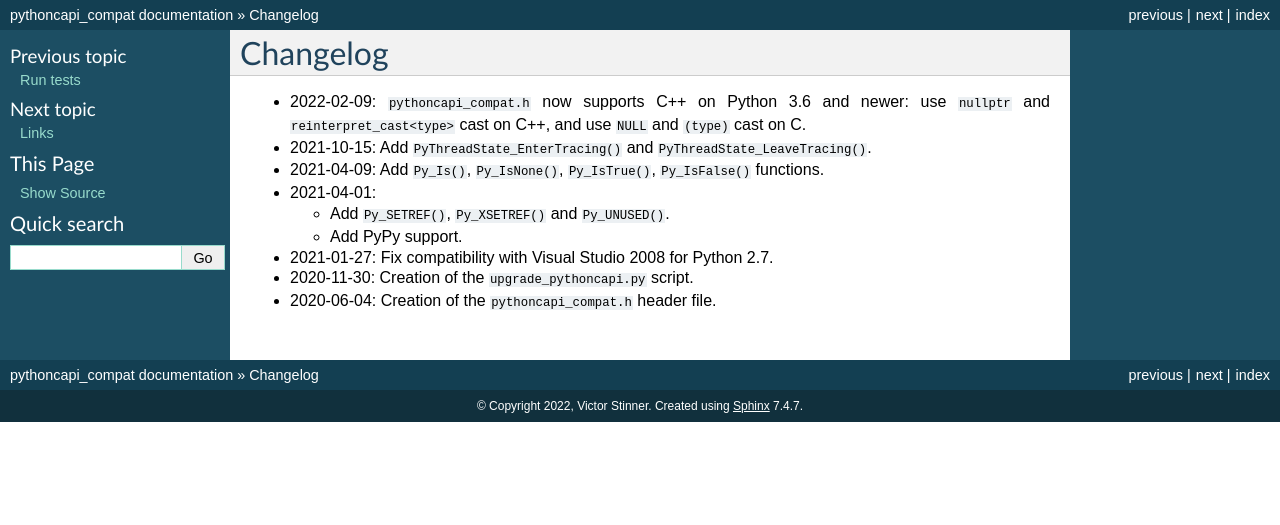
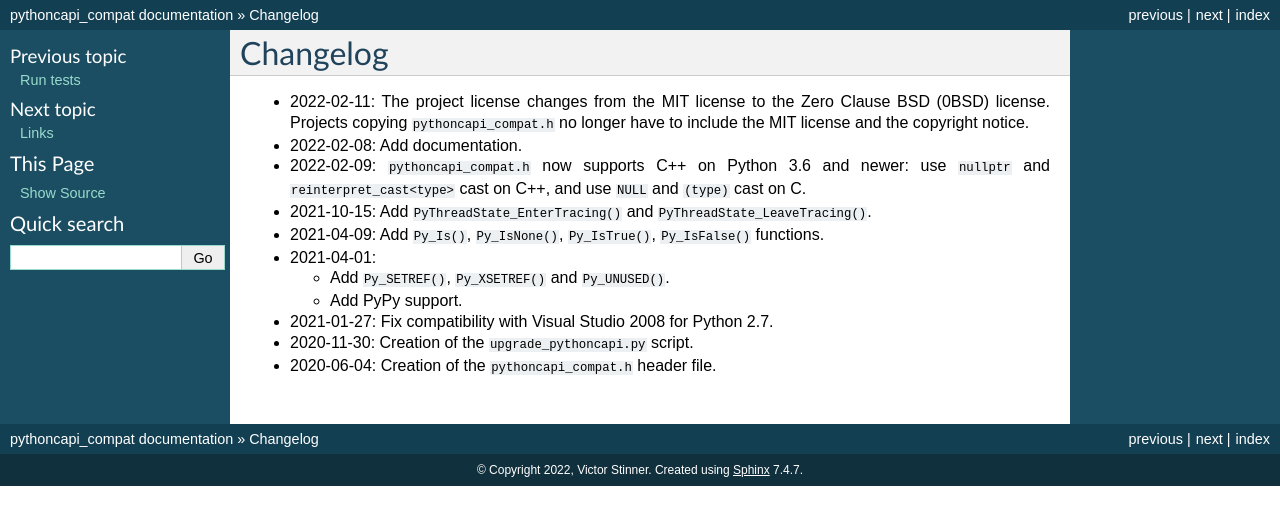
Before and after one commit to python/pythoncapi-compat, a Sphinx documentation site: the page built from docs/changelog.rst, in a window 1280 px wide. Shown: the top 525 px of the page. Built offline with Sphinx 7.4.7, drawn with Linux system fonts in a browser that asks for light colours.

Commit message:
Fix #19: Change the license from MIT to 0BSD (#20)

```diff
--- a/README.rst
+++ b/README.rst
@@ -15,5 +15,6 @@ a wide range of Python versions with a single code base. It is made of the
 * `Documentation
   <https://pythoncapi-compat.readthedocs.io/en/latest/>`_
 
-This project is distributed under the MIT license and is covered by the `PSF
-Code of Conduct <https://www.python.org/psf/codeofconduct/>`_.
+This project is distributed under the `Zero Clause BSD (0BSD) license
+<https://opensource.org/licenses/0BSD>`_ and is covered by the `PSF Code of
+Conduct <https://www.python.org/psf/codeofconduct/>`_.
--- a/docs/changelog.rst
+++ b/docs/changelog.rst
@@ -1,6 +1,10 @@
 Changelog
 =========
 
+* 2022-02-11: The project license changes from the MIT license to the Zero
+  Clause BSD (0BSD) license. Projects copying ``pythoncapi_compat.h`` no longer
+  have to include the MIT license and the copyright notice.
+* 2022-02-08: Add documentation.
 * 2022-02-09: ``pythoncapi_compat.h`` now supports C++ on Python 3.6 and newer:
   use ``nullptr`` and ``reinterpret_cast<type>`` cast on C++, and use ``NULL``
   and ``(type)`` cast on C.
--- a/docs/index.rst
+++ b/docs/index.rst
@@ -23,5 +23,6 @@ Documentation:
    changelog
    links
 
-This project is distributed under the MIT license and is covered by the `PSF
-Code of Conduct <https://www.python.org/psf/codeofconduct/>`_.
+This project is distributed under the `Zero Clause BSD (0BSD) license
+<https://opensource.org/licenses/0BSD>`_ and is covered by the `PSF Code of
+Conduct <https://www.python.org/psf/codeofconduct/>`_.
```
Also changed, not shown: docs/users.rst (+0 -8 lines), 2 other files.
